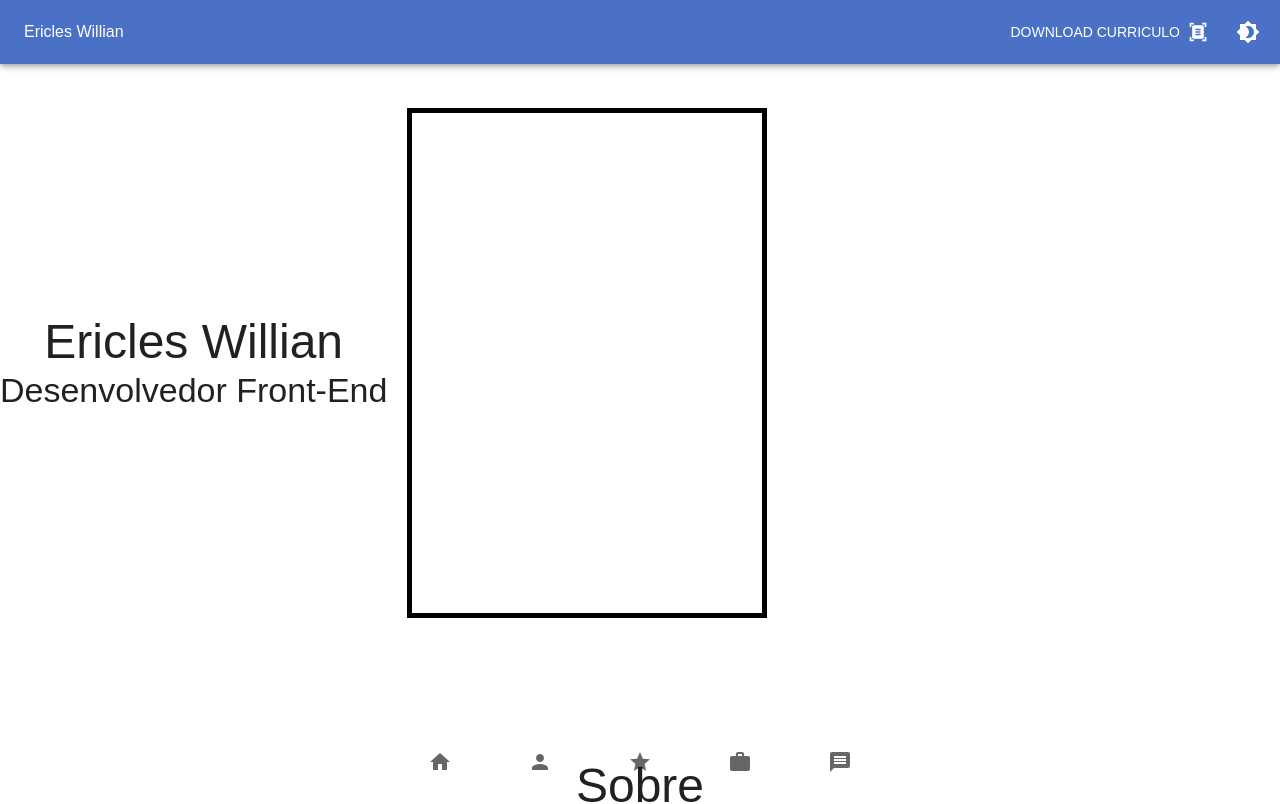
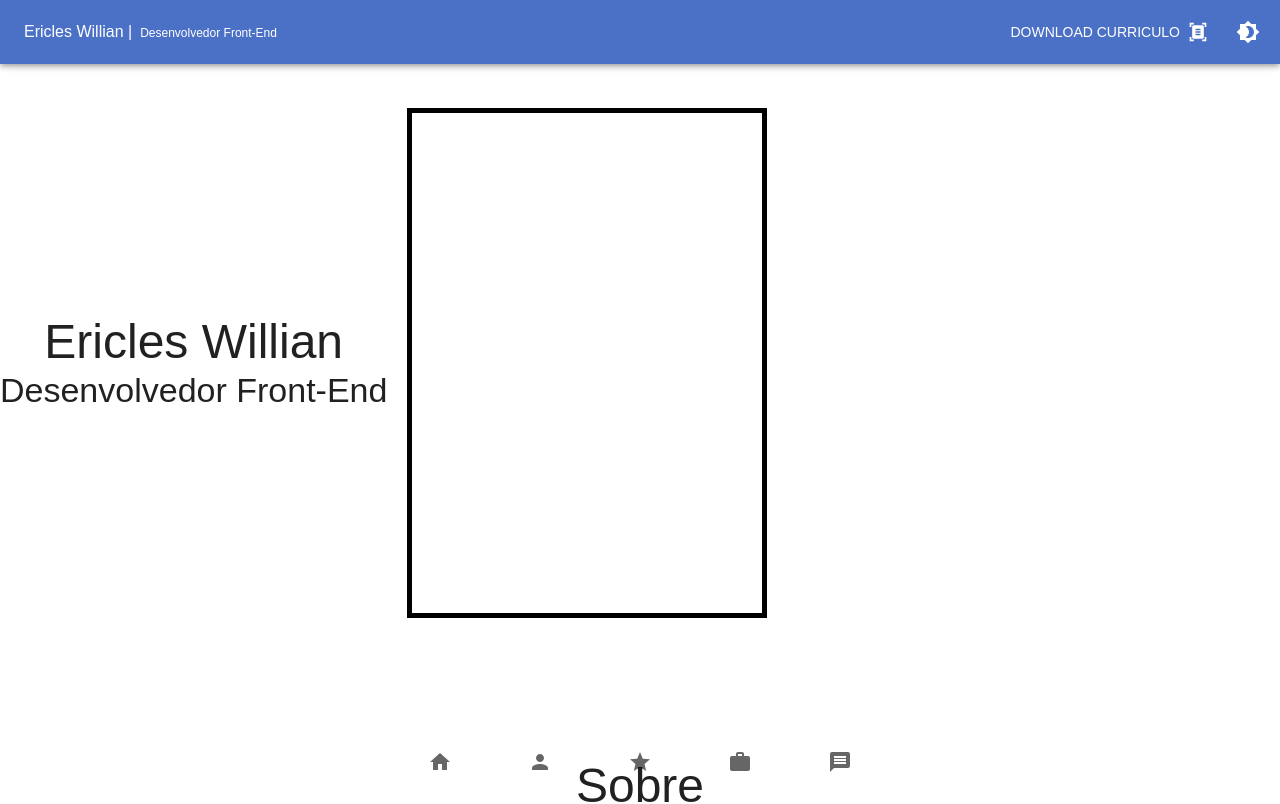
Before and after one commit to ewnsilva/portfolio, a React (Create React App) app: page / in a window 1280 px wide. Shown: the top 804 px of the page. Built offline with nearby package versions, Linux system fonts and the light colour scheme.

Commit message:
feat: change theme function

```diff
--- a/src/components/Header/index.tsx
+++ b/src/components/Header/index.tsx
@@ -8,13 +8,17 @@ import {
   Typography,
 } from "@mui/material";
 import { Brightness4, DarkMode, DocumentScanner } from "@mui/icons-material";
+import useTheme from "hooks/useTheme";
 
 export const Header = () => {
+  const { darkMode, changeTheme } = useTheme();
+  const hideHeader = () => {};
+
   const handleDownload = () => {
     // Lógica para baixar o currículo
   };
 
-  const handleDarkModeToggle = () => {
+  const switchTheme = () => {
     // Lógica para alternar entre modo claro e escuro
   };
 
@@ -22,9 +26,13 @@ export const Header = () => {
     <Box>
       <AppBar position="fixed" sx={{ flexGrow: 1 }}>
         <Toolbar sx={{ display: "flex", justifyContent: "space-between" }}>
-          <Typography>Ericles Willian</Typography>
+          <Box display={"flex"} alignItems={"baseline"}>
+            <Typography>Ericles Willian | </Typography>
+            <Typography fontSize={12} sx={{ ml: 1 }}>
+              Desenvolvedor Front-End
+            </Typography>
+          </Box>
           <Box display={"flex"} justifyContent={"end"}>
-            <Tooltip title="Download Currículo">
             <Button
               color="inherit"
               aria-label="download"
@@ -33,13 +41,12 @@ export const Header = () => {
             >
               Download Curriculo
             </Button>
-            </Tooltip>
             <Tooltip title="Toggle Dark Mode">
               <IconButton
                 edge="end"
                 color="inherit"
                 aria-label="dark-mode"
-                onClick={handleDarkModeToggle}
+                onClick={changeTheme}
                 sx={{ ml: 2 }}
               >
                 <Brightness4 />
```
Lines whose indentation alone changed are shown as unchanged.
